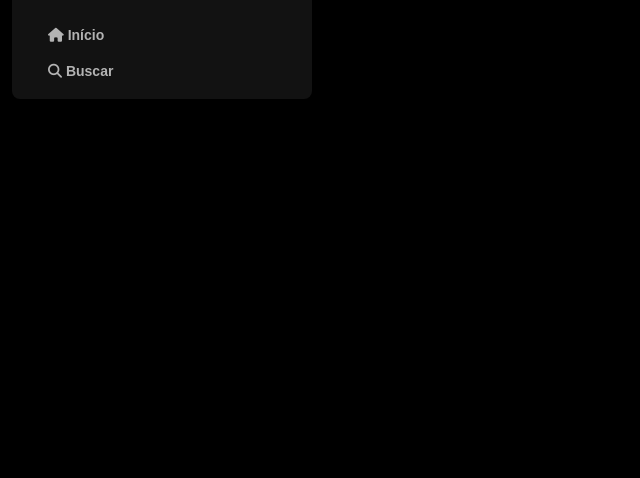
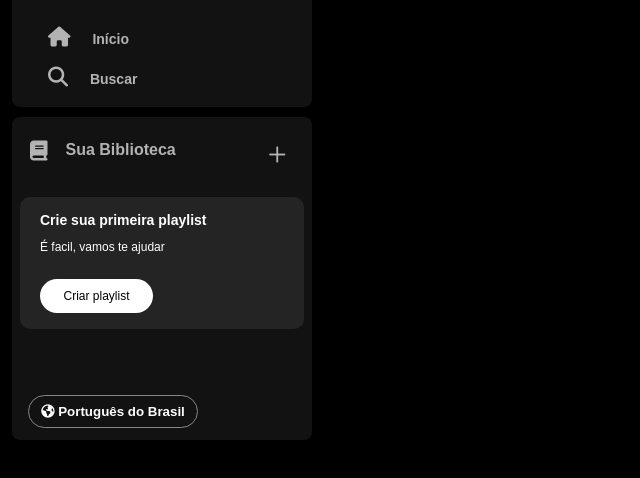
Before and after one commit to gbvitor/Landing-page-Spotify, a plain HTML site: page index.html in a window 1280 px wide. Shown: the part 74-552 px from the top of the page, without its empty margins (0-640 px from the left). Drawn offline with Linux system fonts and the light colour scheme.

Commit message:
Creates the library

```diff
--- a/index.html
+++ b/index.html
@@ -4,6 +4,11 @@
         <meta charset="UTF-8" />
         <meta name="viewport" content="width=device-width, initial-scale=1.0" />
         <title>Spotify</title>
+        <link
+            rel="shortcut icon"
+            href="./assets/icons/favicon.png"
+            type="image/x-icon"
+        />
         <link rel="stylesheet" href="reset.css" />
         <link rel="stylesheet" href="styles.css" />
         <script
@@ -12,9 +17,8 @@
         ></script>
     </head>
     <body>
-        <div class="sidebar">
+        <aside class="sidebar">
             <nav class="sidebar__navigation">
-                <div>
                 <div class="logo">
                     <a href="">
                         <img
@@ -40,8 +44,36 @@
                         </a>
                     </li>
                 </ul>
+            </nav>
+            <div class="library">
+                <div class="library__content">
+                    <button class="library__button">
+                        <span class="fa-solid fa-book"></span>
+                        <span>Sua Biblioteca</span>
+                    </button>
+                    <span class="fa fa-plus"></span>
                 </div>
-            </nav>
+                <section class="section-playlist">
+                    <div class="section-playlist__content">
+                        <span class="text title"
+                            >Crie sua primeira playlist</span
+                        >
+                        <span class="text subtitle"
+                            >É facil, vamos te ajudar</span
+                        >
+                        <button class="section-playlist__button">
+                            Criar playlist
+                        </button>
                     </div>
+                </section>
+                <div class="cookies"><a href=""></a></div>
+                <div class="languages">
+                    <button class="languages__button">
+                        <span class="fa fa-globe"></span>
+                        <span>Português do Brasil</span>
+                    </button>
+                </div>
+            </div>
+        </aside>
     </body>
 </html>
--- a/styles.css
+++ b/styles.css
@@ -35,5 +35,117 @@ body {
     text-decoration: none;
     font-weight: 600;
     font-size: 14px;
-    font-family: DM Sans, sans-serif;
+    font-family: "DM Sans", sans-serif;
 }
+.library {
+    background-color: #121212;
+    border-radius: 8px;
+    display: flex;
+    justify-content: space-between;
+    flex-direction: column;
+    padding: 4px 8px;
+    color: #b3b3b3;
+    font-weight: 600;
+    font-size: 14px;
+    margin-top: 10px;
+}
+
+.library .library__content {
+    display: flex;
+    justify-content: space-between;
+}
+.library .library__button {
+    display: flex;
+    margin-right: 10px;
+    color: #b3b3b3;
+    background: transparent;
+    border: none;
+    font-size: 1rem;
+    font-weight: 700;
+    font-family: "DM Sans", sans-serif;
+    text-align: center;
+    text-decoration: none;
+    text-transform: none;
+    padding: 20px 10px;
+}
+.library .library__content .fa,
+.fa-solid {
+    font-size: 20px;
+    margin-right: 10px;
+    font-weight: 300;
+    padding-right: 8px;
+}
+.library .library__content .fa-plus {
+    margin: 24px 10px;
+}
+
+.section-playlist {
+    display: flex;
+    align-items: flex-start;
+    justify-content: space-between;
+    gap: 20px;
+    background-color: #242424;
+    color: #b3b3b3;
+    font-weight: 600;
+    font-size: 14px;
+    margin: 8px 0;
+    padding: 16px 20px;
+    border-radius: 10px;
+}
+.section-playlist .section-playlist__content {
+    display: flex;
+    flex-direction: column;
+}
+.section-playlist__content .text {
+    padding-bottom: 14px;
+    color: white;
+    font-family: "DM Sans", sans-serif;
+}
+.section-playlist__content .title {
+    font-weight: 700;
+}
+.section-playlist__content .subtitle {
+    font-size: 12px;
+    font-weight: 500;
+}
+.section-playlist .section-playlist__button {
+    display: flex;
+    justify-content: center;
+    background-color: white;
+    color: black;
+    border-radius: 20px;
+    font-size: 12px;
+    font-family: "DM Sans", sans-serif;
+    text-decoration: none;
+    text-transform: none;
+    padding: 10px;
+    border: none;
+    width: 113px;
+    margin-top: 12px;
+}
+
+.sidebar .cookies {
+    margin: 25px 20px;
+}
+.sidebar .cookies a {
+    color: #b3b3b3;
+    font-weight: 500;
+    font-size: 12px;
+    text-decoration: none;
+}
+.sidebar .cookies a:hover {
+    text-decoration: underline;
+}
+
+.languages .languages__button {
+    align-items: center;
+    background-color: transparent;
+    font-weight: bold;
+    border: 1px solid #878787;
+    color: white;
+    cursor: pointer;
+    width: 170px;
+    margin: 8px;
+    padding: 8px;
+    border-radius: 20px;
+}
```
Lines whose indentation alone changed are shown as unchanged.
